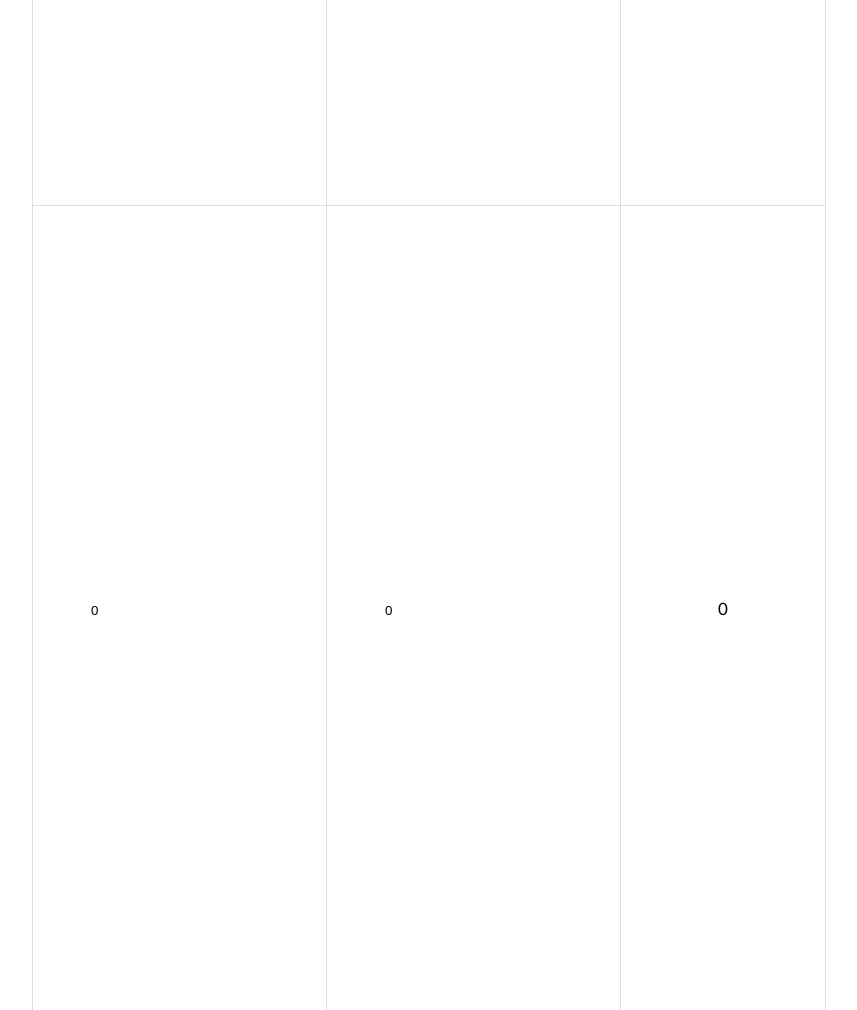
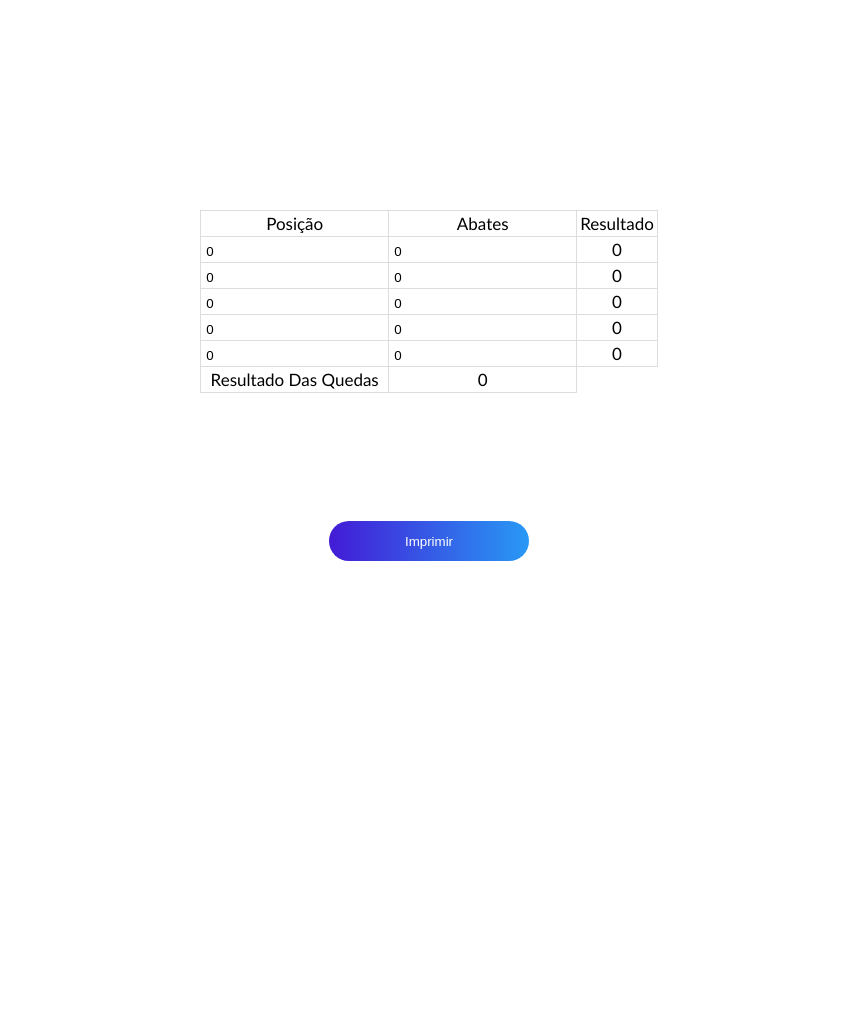
Before and after one commit to franciscomatheus-ops/tabela, a plain HTML site: page index.html in a window 1280 px wide. Shown: the top 1010 px of the page, without its empty margins (211-1068 px from the left). After the commit the page ends 800 px from the top, so only its background shows below. Drawn offline with Linux system fonts and the light colour scheme.

Commit message:
Add files via upload

```diff
--- a/stylo.css
+++ b/stylo.css
@@ -15,8 +15,8 @@ table, th, td{
     border-collapse: collapse;
     padding: 2px 3px;
     text-align: center;
-    width: 100vh;
-    height: 100vh;
+    width: auto;
+    height: auto;
 }
 input{
     border: none;
```
